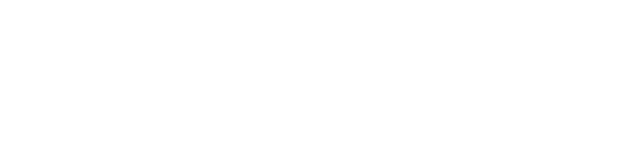
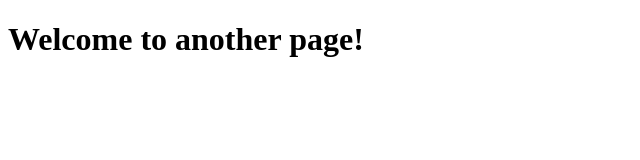
Before and after one commit to Woofels/CIMW100A-Testing.github.io, a plain HTML site: page pages/other-page.html in a window 1280 px wide. Shown: the whole page, without its empty margins (0-640 px from the left). Drawn offline with Linux system fonts and the light colour scheme.

Commit message:
Add welcome heading to other-page.html

```diff
--- a/pages/other-page.html
+++ b/pages/other-page.html
@@ -7,6 +7,6 @@
 
     </head>
     <body>
-
+        <h1>Welcome to another page!</h1>
     </body>
 </html>
```
